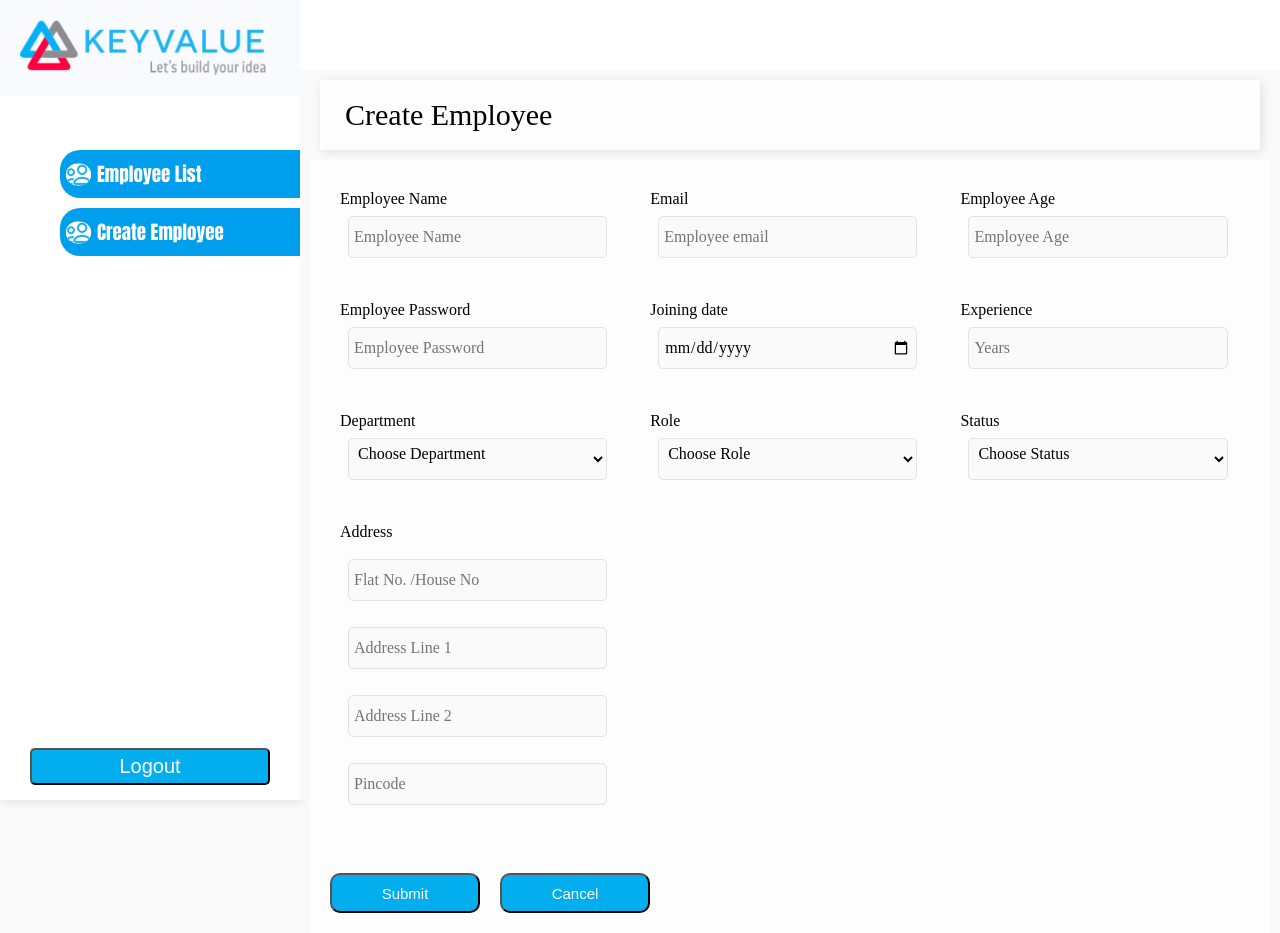
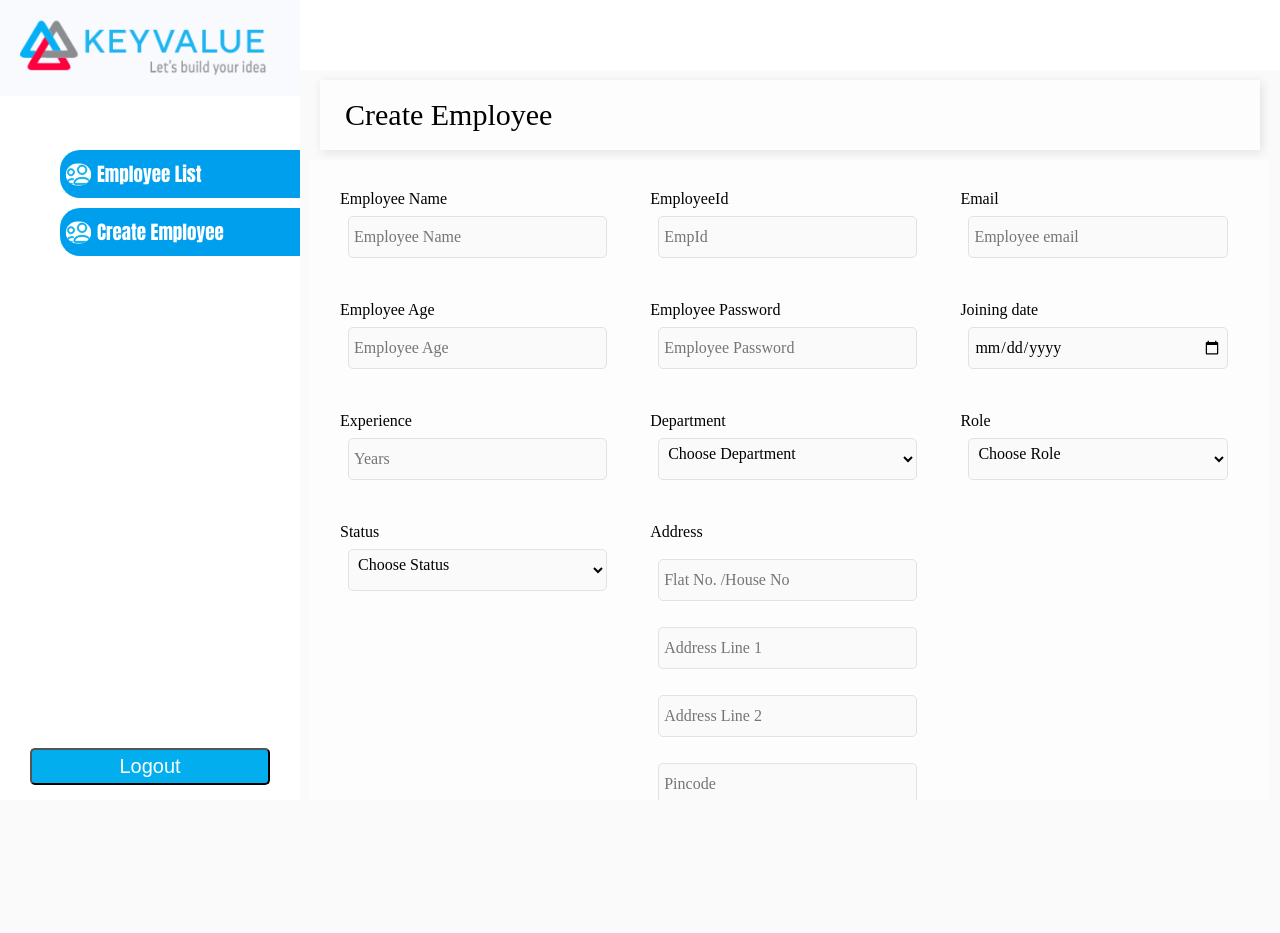
Before and after one commit to Adithya-Sailesh/React, a React (Vite) app in the folder employeeapp/: page /employee/create in a window 1280 px wide. After the commit the page ends 800 px from the top, so only its background shows below. Built offline with nearby package versions, Linux system fonts and the light colour scheme; sample sign-in values are in the browser's storage.

Commit message:
csssissues

```diff
--- a/employeeapp/src/components/createFormSection/createFormSection.css
+++ b/employeeapp/src/components/createFormSection/createFormSection.css
@@ -1,30 +1,29 @@
 .sec3 form{
     display: flex;
     flex-direction: column;
-    width: 100%;
     background-color: #FDFDFD;
 }
+.mainformbox{
+    height: 80vh;
+    overflow-y: auto;
+}
 .formbox{
-    height: 100%;
     display: flex;
     flex-wrap: wrap;
     gap: 15px;
     padding: 20px;
-    /*   */
 }
 
 .inputbox{
     width: 31%;
     display: flex;
     flex-direction: column;
-    gap: 2;
     margin: 5px;
     padding: 5px;
-    /* border: 0.5px solid rgb(121, 121, 121);
-    border-radius: 5px; */
     background-color:#FDFDFD;
 }
 .Addressbox{
+
     display: flex;
     flex-direction: column;
     gap: 10px;
@@ -42,6 +41,7 @@
     font-family: '  Times New Roman', Times, serif;
 }
 .form_button{
+     width: 100%;
     display: flex;
     gap: 20px;
     margin-top: 10px;
@@ -53,7 +53,7 @@
     font-size: 15px;
     border-radius: 10px;
     padding-top: 5px;
-    padding-bottom: 5px;
+    /* padding-bottom: 5px;  */
 }
 .form_button button:hover{
     scale: 1.05  ;
--- a/employeeapp/src/components/createFormSection/createFormSection.tsx
+++ b/employeeapp/src/components/createFormSection/createFormSection.tsx
@@ -1,4 +1,4 @@
-import { useParams } from "react-router-dom"
+import { Link, useNavigate, useParams } from "react-router-dom"
 import Button from "../button/Button"
 import LayoutHeading from "../layoutHeading/LayoutHeading"
 import SelectComponent from "../selectComponent/SelectComponent"
@@ -6,12 +6,15 @@ import  "./createFormSection.css"
 import EmployeeDB from "../../data/EmployeeDB"
 import { useEffect, useState } from "react"
 import Store from "../../store/store"
-import { useDispatch } from "react-redux"
+import { useDispatch, useSelector } from "react-redux"
 
 const CreateFormSection=({editEmpId}:{editEmpId:number})=>{
     const dispatch=useDispatch()
+    const navigate=useNavigate()
     const empid=useParams()
-    const employees=EmployeeDB
+    const data=useSelector((state)=>state)
+    // const employees=EmployeeDB when dummy data
+    const employees=data?.employees
     const user=employees.find((e)=>e.employeeId==empid.id)
 
     const [values,setValues]=useState({
@@ -74,17 +77,17 @@ useEffect(() => {
 
 const handleSubmit = (e: React.FormEvent) => {
   e.preventDefault();
-//   console.log("Form submitted", values);
   const action={type:'employee/CREATE',payload:values}
   dispatch(action)
   alert("Data Added")
+ navigate("/")
 };
 
 
     return(
         <>
         <LayoutHeading  head={editEmpId ? `Edit Employee: ${user?.employeeName}`:"Create Employee" } editEmpId={editEmpId}></LayoutHeading>
-         <form onSubmit={handleSubmit}>
+         <form onSubmit={handleSubmit} className="mainformbox">
                         <div className="formbox">
                             <div className="inputbox">
                                 <label>Employee Name</label>
@@ -92,8 +95,11 @@ const handleSubmit = (e: React.FormEvent) => {
                             </div>
                             { editEmpId ? (<div className="inputbox">
                                 <label>EmployeeId</label>
-                                <input type="text" name="" id="employeeId" placeholder="EmpId"  value={values.employeeId} onChange={(e)=>setValues({...values, employeeId: e.target.value})}/>
-                            </div>):("")
+                                <input style={{backgroundColor:"grey"}} type="text" name="" id="employeeId" placeholder="EmpId" disabled={true} value={values.employeeId} onChange={(e)=>setValues({...values, employeeId: e.target.value})}/>
+                            </div>):(<div className="inputbox">
+                                <label>EmployeeId</label>
+                                <input type="text" name="" id="employeeId" placeholder="EmpId"   value={values.employeeId} onChange={(e)=>setValues({...values, employeeId: e.target.value})}/>
+                            </div>)
                             }
                             <div className="inputbox">
                                 <label>Email</label>
--- a/employeeapp/src/pages/details/Detail.css
+++ b/employeeapp/src/pages/details/Detail.css
@@ -9,6 +9,7 @@
     background-color: #FDFDFD;
     padding: 20px;
     width: 60%;
+    min-width: fit-content;
     border-radius: 5px;
     box-shadow: 2px 2px 10px rgba(0, 0, 0, 0.1);
 }
--- a/employeeapp/src/pages/details/Detail.tsx
+++ b/employeeapp/src/pages/details/Detail.tsx
@@ -3,9 +3,13 @@ import { useParams, useSearchParams } from "react-router-dom"
 import LayoutHeading from "../../components/layoutHeading/LayoutHeading";
 import "./Detail.css"
 import EmployeeDB from "../../data/EmployeeDB";
+import { useSelector } from "react-redux";
 const Details=()=>{
     const {id}=useParams();
-    const employees=EmployeeDB
+    const data=useSelector((state)=>state)
+    // const employees=EmployeeDB
+    const employees= data?.employees
+    console.log("emp",employees)
     const user=employees.find((emp)=>emp.employeeId==id)
     const colortab={
         "ACTIVE":"#D3F4BE",
@@ -41,7 +45,11 @@ const Details=()=>{
                         <div className="box2">
                             <div className="individual">
                                 <h3>Address</h3>
-                                <h5>Model Engineering College</h5>
+                                <h5>{user?.houseno ?? 'House No'}</h5>
+                                <h5>{user?.line1 ?? 'line1'}</h5>
+                                <h5>{user?.line2 ?? 'line2'}</h5>
+                                <h5>{user?.pincode ?? 'Pincode'}</h5>
+                                {console.log("user",user)}
                             </div>
                             <div className="individual">
                                 <h3>Employee ID</h3>
--- a/employeeapp/src/pages/employeeList/EmployeeList.tsx
+++ b/employeeapp/src/pages/employeeList/EmployeeList.tsx
@@ -23,9 +23,9 @@ const EmployeeList = () => {
     navigate(`${Id}`)
   }
   const[searchParam,setSearchParam]=useSearchParams()
-  const condition=searchParam.get("filter")
-  const emp= condition
-    ? employees.filter(e => e.Status === condition)
+  const condition=searchParam.get("filter")?.toUpperCase()
+  const emp= condition?
+     employees.filter((e) => {return e.Status === condition})
     : employees
   return (
     <>
--- a/employeeapp/src/store/employee/employee.types.ts
+++ b/employeeapp/src/store/employee/employee.types.ts
@@ -40,7 +40,7 @@ export interface Employee {
   role: Role;
   dateOfJoining: Date;
   experience: number;
-  status: Status;
+  Status: Status;
   departmentId: number | string;
 }
 
```
